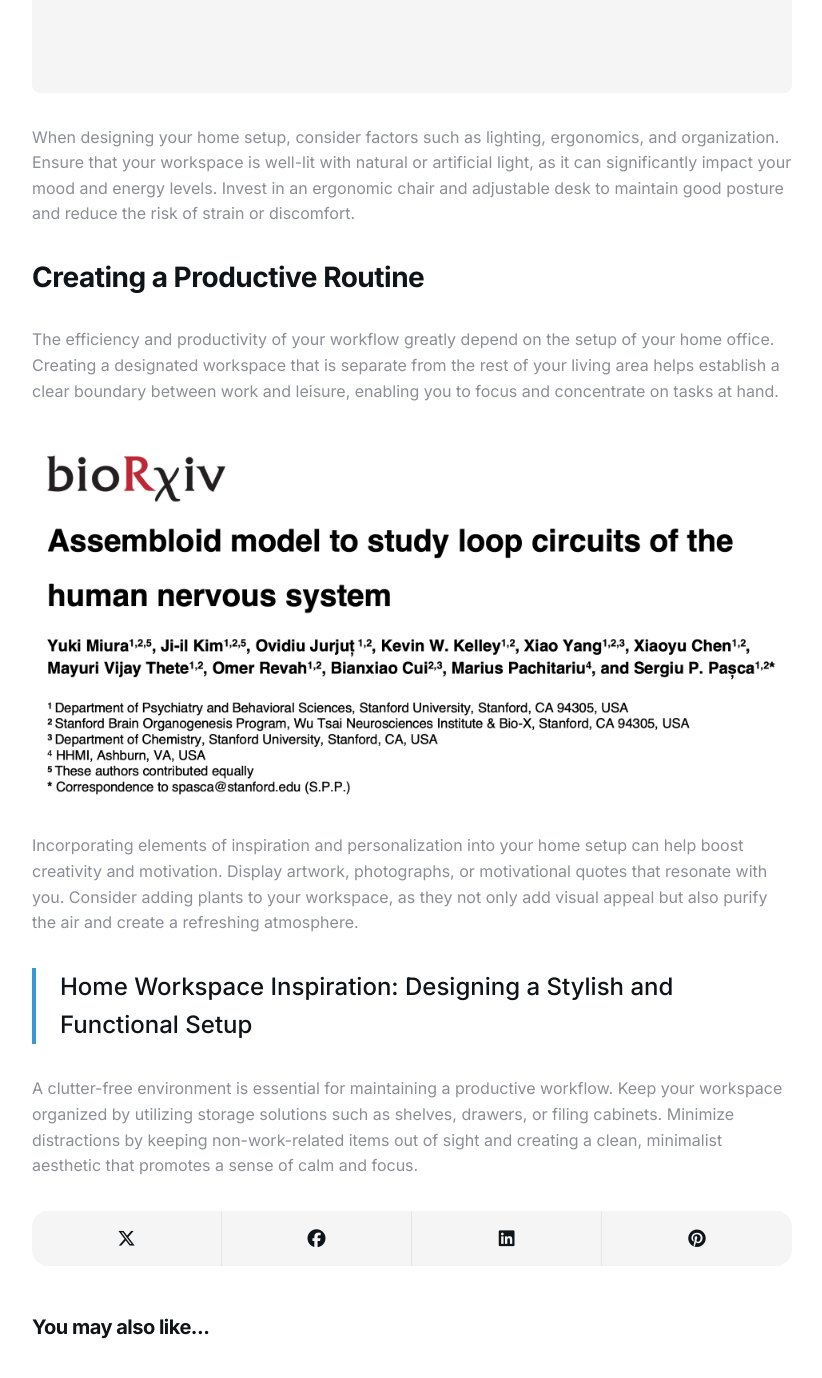
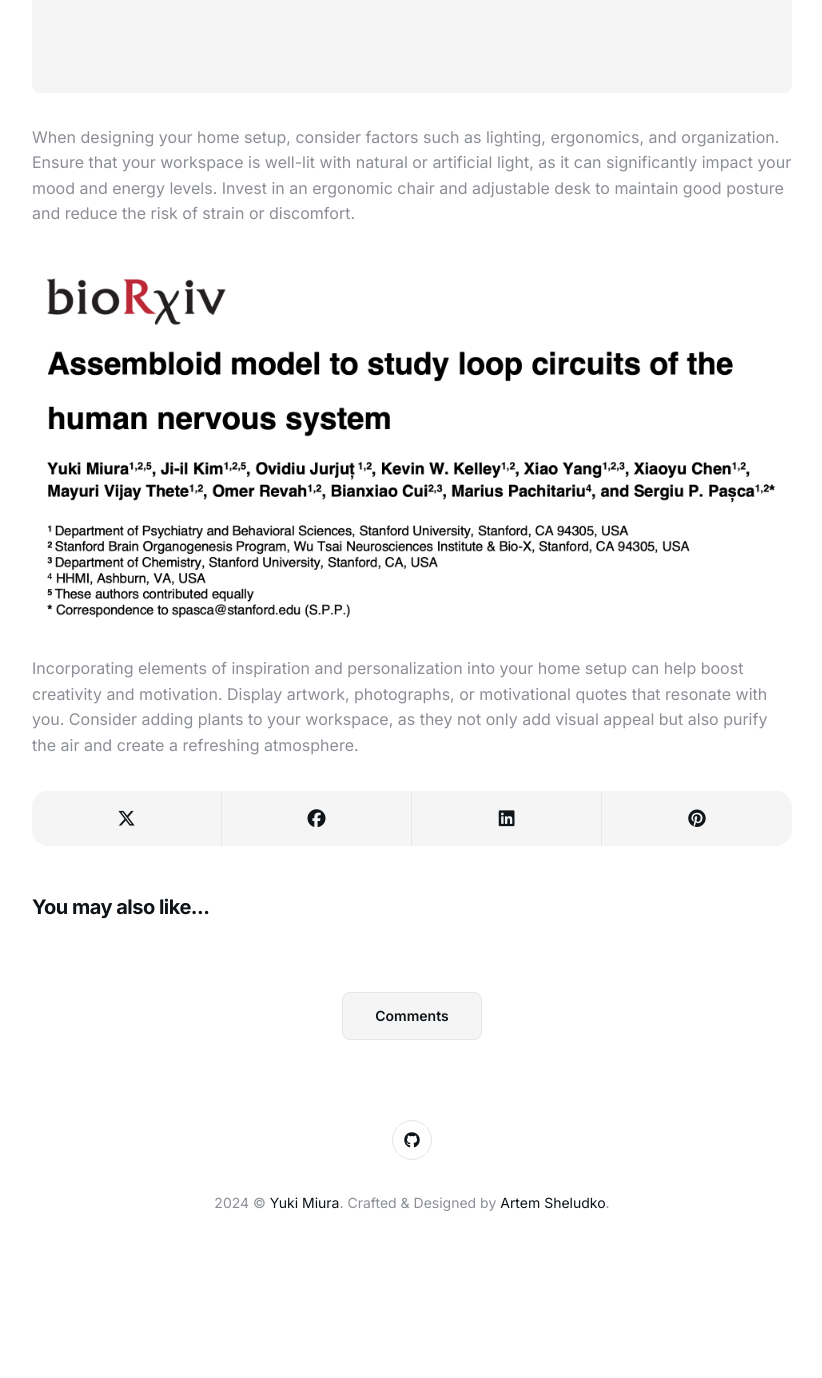
Before and after one commit to ykmiura/ykmiura.github.io, a Jekyll site: the page built from _posts/2024-02-18-Assembloid model to study loop circuits of the human nervous system.md, in a window 1280 px wide and 1400 px high, scrolled down 1260 px. Shown: the top 1378 px of the window, without its empty margins (228-1050 px from the left). Built offline with Jekyll 4.4.1, drawn with Linux system fonts in a browser that asks for light colours; after the commit the page ends 2522 px from its top, so only the background shows below that; some of the changed text lies outside the part shown.

Commit message:
Update and rename 2024-02-18-investment-advice-and-solutions-for-non-profit-organizations.md to 2024-02-18-Assembloid model to study loop circuits of the human nervous system.md

```diff
--- a/_posts/2024-02-18-investment-advice-and-solutions-for-non-profit-organizations.md
+++ b/_posts/2024-02-18-Assembloid model to study loop circuits of the human nervous system.md
@@ -6,17 +6,8 @@ date: 2024-02-18 15:01:35 +0300
 image: '/images/Miura_and_Kim_bioRxiv_2024.png'
 tags: [Publications]
 ---
-
 When designing your home setup, consider factors such as lighting, ergonomics, and organization. Ensure that your workspace is well-lit with natural or artificial light, as it can significantly impact your mood and energy levels. Invest in an ergonomic chair and adjustable desk to maintain good posture and reduce the risk of strain or discomfort.
-
-## Creating a Productive Routine
-
-The efficiency and productivity of your workflow greatly depend on the setup of your home office. Creating a designated workspace that is separate from the rest of your living area helps establish a clear boundary between work and leisure, enabling you to focus and concentrate on tasks at hand.
 
 ![Lunch](/images/Miura_and_Kim_bioRxiv_2024.png)
 
 Incorporating elements of inspiration and personalization into your home setup can help boost creativity and motivation. Display artwork, photographs, or motivational quotes that resonate with you. Consider adding plants to your workspace, as they not only add visual appeal but also purify the air and create a refreshing atmosphere.
-
-> Home Workspace Inspiration: Designing a Stylish and Functional Setup
-
-A clutter-free environment is essential for maintaining a productive workflow. Keep your workspace organized by utilizing storage solutions such as shelves, drawers, or filing cabinets. Minimize distractions by keeping non-work-related items out of sight and creating a clean, minimalist aesthetic that promotes a sense of calm and focus.
```
